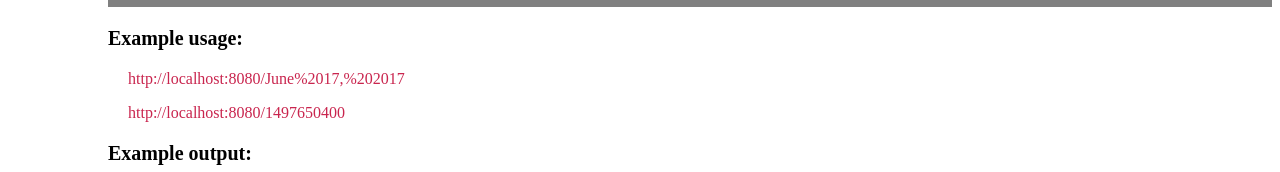
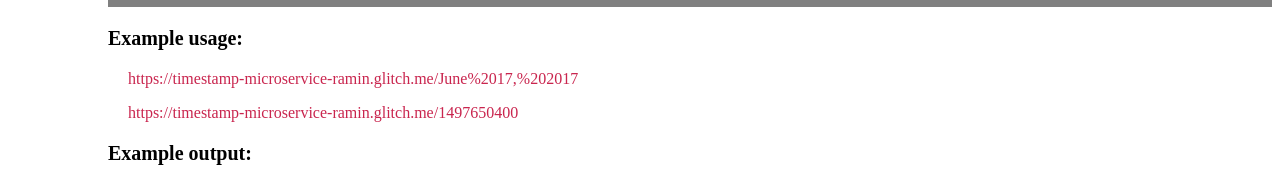
Before and after one commit to ramintagizade/Timestamp-microservice, a plain HTML site: page public/index.html in a window 1280 px wide. Shown: the part 284-456 px from the top of the page. Drawn offline with Linux system fonts and the light colour scheme.

Commit message:
url changed

```diff
--- a/public/index.html
+++ b/public/index.html
@@ -12,19 +12,19 @@
       <div id="storylist">
         <ol>
           <li> I can pass a string as a parameter, and it will check to see whether that string contains either a unix timestamp or a natural language date (example: January 1, 2017)</li>
-        </br><li>  If it does, it returns both the Unix timestamp and the natural language form of that date.</li>
-      </br><li>If it does not contain a date or Unix timestamp, it returns null for those properties.</li>
+        <br><li>  If it does, it returns both the Unix timestamp and the natural language form of that date.</li>
+      <br><li>If it does not contain a date or Unix timestamp, it returns null for those properties.</li>
         </ol>
       </div>
     </div>
       <div id="usage">
         <p style="font-size:20px;font-weight:bold">Example usage: </p>
-        <p id="natural"> http://localhost:8080/June%2017,%202017 </p>
-        <p id="unix"> http://localhost:8080/1497650400 </p>
+        <p id="natural"> https://timestamp-microservice-ramin.glitch.me/June%2017,%202017</p>
+        <p id="unix"> https://timestamp-microservice-ramin.glitch.me/1497650400</p>
       </div>
       <div id="output">
         <p style="font-size:20px;font-weight:bold"> Example output: </p>
-        <p id="json"> {"unix":"1497650400","natural":"June 17, 2017"}
+        <p id="json"> {"unix":"1497650400","natural":"June 17, 2017"} </p>
       </div>
     </div>
   </body>
```
